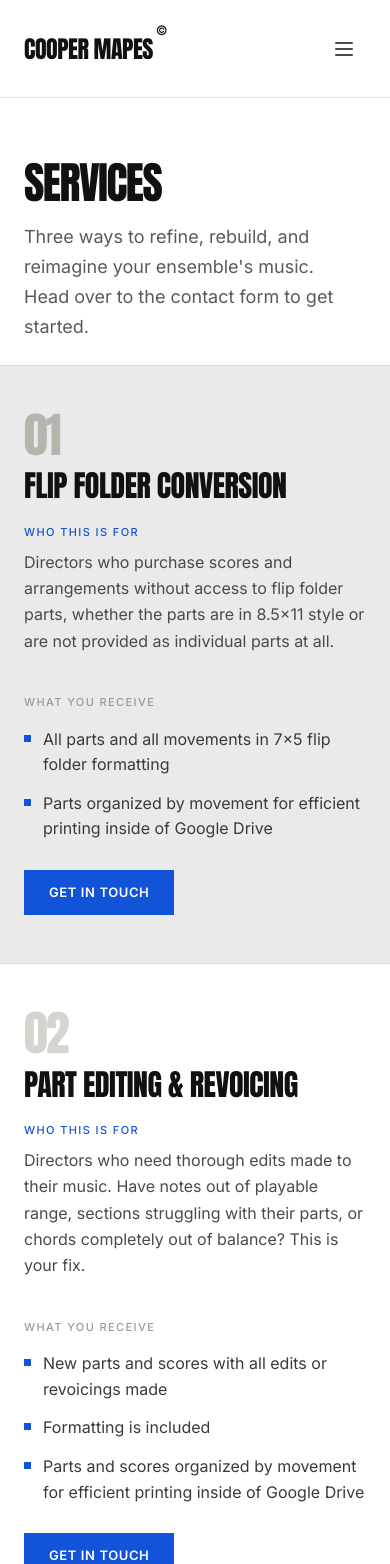
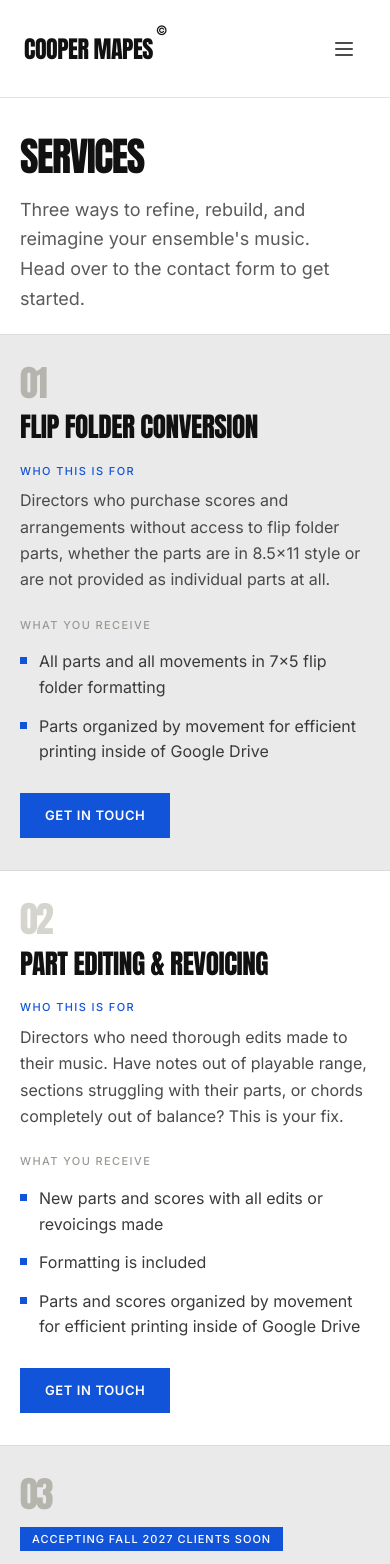
Before and after one commit to coopermapes/coopermapes.com, a Next.js app: page /services in a window 390 px wide. Shown: the top 1564 px of the page. Built offline with nearby package versions, Linux system fonts and the light colour scheme.

Commit message:
feat(mobile): services page spacing and type scale

```diff
--- a/app/components/ServicesSection.tsx
+++ b/app/components/ServicesSection.tsx
@@ -2,6 +2,7 @@
 
 import { useEffect, useRef, useState } from "react";
 import { useRouter } from "next/navigation";
+import { useIsMobile } from "../hooks/useIsMobile";
 
 function ScrollFadeUp({ delay = 0, children }: { delay?: number; children: React.ReactNode }) {
   const ref = useRef<HTMLDivElement>(null);
@@ -82,14 +83,29 @@ export default function ServicesSection() {
   const router = useRouter();
   const scrollToContact = () => { router.push("/contact"); };
   const scrollToInquiry = () => { router.push("/contact#inquiry"); };
+  const isMobile = useIsMobile();
 
   return (
     <section id="services" style={{ background: "#ffffff", paddingTop: "98px" }}>
 
       {/* ── Section header ── */}
-      <div style={{ maxWidth: 1180, margin: "0 auto", padding: "clamp(64px,7vw,96px) clamp(24px,5vw,64px) clamp(24px,3vw,48px)" }}>
+      <div style={{
+        maxWidth: 1180,
+        margin: "0 auto",
+        padding: isMobile
+          ? "clamp(40px,9vw,64px) clamp(20px,5vw,40px) clamp(20px,5vw,36px)"
+          : "clamp(64px,7vw,96px) clamp(24px,5vw,64px) clamp(24px,3vw,48px)",
+      }}>
         <ScrollFadeUp>
-          <h1 style={{ fontFamily: "var(--font-anton)", fontWeight: 400, fontSize: "clamp(44px,6.5vw,80px)", lineHeight: ".92", letterSpacing: "-1.5px", textTransform: "uppercase", margin: 0 }}>
+          <h1 style={{
+            fontFamily: "var(--font-anton)",
+            fontWeight: 400,
+            fontSize: isMobile ? "clamp(40px,10vw,60px)" : "clamp(44px,6.5vw,80px)",
+            lineHeight: ".92",
+            letterSpacing: "-1.5px",
+            textTransform: "uppercase",
+            margin: 0,
+          }}>
             Services
           </h1>
           <p style={{ fontSize: 18, lineHeight: 1.65, color: "#5A5A5A", margin: "20px 0 0", maxWidth: 620, textAlign: "left" }}>
@@ -101,11 +117,20 @@ export default function ServicesSection() {
 
       {/* ── Service 1: Flip Folder Conversion ── */}
       <div style={{ background: "#EAEAEA", borderTop: "1px solid #DCDBD7" }}>
-        <div style={{ maxWidth: 1180, margin: "0 auto", padding: "clamp(48px,5.5vw,96px) clamp(24px,5vw,64px)", display: "flex", flexWrap: "wrap", gap: "clamp(40px,5vw,72px)" }}>
+        <div style={{
+          maxWidth: 1180,
+          margin: "0 auto",
+          padding: isMobile
+            ? "clamp(32px,8vw,56px) clamp(20px,5vw,40px)"
+            : "clamp(48px,5.5vw,96px) clamp(24px,5vw,64px)",
+          display: "flex",
+          flexWrap: "wrap",
+          gap: isMobile ? "clamp(24px,6vw,40px)" : "clamp(40px,5vw,72px)",
+        }}>
           <div style={{ flex: "1 1 340px" }}>
             <ScrollFadeUp>
-              <div style={{ fontFamily: "var(--font-anton)", fontSize: "clamp(48px,5.5vw,96px)", lineHeight: ".9", color: "#B6B5AD", letterSpacing: "-2px", marginBottom: 14 }}>01</div>
-              <h2 style={{ fontFamily: "var(--font-anton)", fontWeight: 400, fontSize: "clamp(30px,3.6vw,46px)", lineHeight: 1.02, letterSpacing: "-.5px", textTransform: "uppercase", margin: 0 }}>
+              <div style={{ fontFamily: "var(--font-anton)", fontSize: isMobile ? "clamp(36px,9vw,56px)" : "clamp(48px,5.5vw,96px)", lineHeight: ".9", color: "#B6B5AD", letterSpacing: "-2px", marginBottom: 14 }}>01</div>
+              <h2 style={{ fontFamily: "var(--font-anton)", fontWeight: 400, fontSize: isMobile ? "clamp(26px,7vw,40px)" : "clamp(30px,3.6vw,46px)", lineHeight: 1.02, letterSpacing: "-.5px", textTransform: "uppercase", margin: 0 }}>
                 Flip Folder Conversion
               </h2>
               <div style={{ fontFamily: "var(--font-inter)", fontSize: 11, fontWeight: 500, letterSpacing: "1.4px", textTransform: "uppercase", color: "#1254D9", margin: "22px 0 8px" }}>
@@ -133,11 +158,20 @@ export default function ServicesSection() {
 
       {/* ── Service 2: Part Editing & Revoicing ── */}
       <div style={{ background: "#FFFFFF", borderTop: "1px solid #DCDBD7" }}>
-        <div style={{ maxWidth: 1180, margin: "0 auto", padding: "clamp(48px,5.5vw,96px) clamp(24px,5vw,64px)", display: "flex", flexWrap: "wrap", gap: "clamp(40px,5vw,72px)" }}>
+        <div style={{
+          maxWidth: 1180,
+          margin: "0 auto",
+          padding: isMobile
+            ? "clamp(32px,8vw,56px) clamp(20px,5vw,40px)"
+            : "clamp(48px,5.5vw,96px) clamp(24px,5vw,64px)",
+          display: "flex",
+          flexWrap: "wrap",
+          gap: isMobile ? "clamp(24px,6vw,40px)" : "clamp(40px,5vw,72px)",
+        }}>
           <div style={{ flex: "1 1 340px" }}>
             <ScrollFadeUp>
-              <div style={{ fontFamily: "var(--font-anton)", fontSize: "clamp(48px,5.5vw,96px)", lineHeight: ".9", color: "#D5D4CE", letterSpacing: "-2px", marginBottom: 14 }}>02</div>
-              <h2 style={{ fontFamily: "var(--font-anton)", fontWeight: 400, fontSize: "clamp(30px,3.6vw,46px)", lineHeight: 1.02, letterSpacing: "-.5px", textTransform: "uppercase", margin: 0 }}>
+              <div style={{ fontFamily: "var(--font-anton)", fontSize: isMobile ? "clamp(36px,9vw,56px)" : "clamp(48px,5.5vw,96px)", lineHeight: ".9", color: "#D5D4CE", letterSpacing: "-2px", marginBottom: 14 }}>02</div>
+              <h2 style={{ fontFamily: "var(--font-anton)", fontWeight: 400, fontSize: isMobile ? "clamp(26px,7vw,40px)" : "clamp(30px,3.6vw,46px)", lineHeight: 1.02, letterSpacing: "-.5px", textTransform: "uppercase", margin: 0 }}>
                 Part Editing &amp; Revoicing
               </h2>
               <div style={{ fontFamily: "var(--font-inter)", fontSize: 11, fontWeight: 500, letterSpacing: "1.4px", textTransform: "uppercase", color: "#1254D9", margin: "22px 0 8px" }}>
@@ -166,14 +200,23 @@ export default function ServicesSection() {
 
       {/* ── Service 3: Custom Arranging ── */}
       <div style={{ background: "#EAEAEA", borderTop: "1px solid #DCDBD7" }}>
-        <div style={{ maxWidth: 1180, margin: "0 auto", padding: "clamp(48px,5.5vw,96px) clamp(24px,5vw,64px)", display: "flex", flexWrap: "wrap", gap: "clamp(40px,5vw,72px)" }}>
+        <div style={{
+          maxWidth: 1180,
+          margin: "0 auto",
+          padding: isMobile
+            ? "clamp(32px,8vw,56px) clamp(20px,5vw,40px)"
+            : "clamp(48px,5.5vw,96px) clamp(24px,5vw,64px)",
+          display: "flex",
+          flexWrap: "wrap",
+          gap: isMobile ? "clamp(24px,6vw,40px)" : "clamp(40px,5vw,72px)",
+        }}>
           <div style={{ flex: "1 1 340px" }}>
             <ScrollFadeUp>
-              <div style={{ fontFamily: "var(--font-anton)", fontSize: "clamp(48px,5.5vw,96px)", lineHeight: ".9", color: "#B6B5AD", letterSpacing: "-2px", marginBottom: 14 }}>03</div>
+              <div style={{ fontFamily: "var(--font-anton)", fontSize: isMobile ? "clamp(36px,9vw,56px)" : "clamp(48px,5.5vw,96px)", lineHeight: ".9", color: "#B6B5AD", letterSpacing: "-2px", marginBottom: 14 }}>03</div>
               <div style={{ display: "inline-block", background: "#1254D9", color: "#fff", fontFamily: "var(--font-inter)", fontSize: 11, fontWeight: 500, letterSpacing: "1px", textTransform: "uppercase", padding: "4px 12px", borderRadius: 0, marginBottom: 14 }}>
                 Accepting Fall 2027 Clients Soon
               </div>
-              <h2 style={{ fontFamily: "var(--font-anton)", fontWeight: 400, fontSize: "clamp(30px,3.6vw,46px)", lineHeight: 1.02, letterSpacing: "-.5px", textTransform: "uppercase", margin: 0 }}>
+              <h2 style={{ fontFamily: "var(--font-anton)", fontWeight: 400, fontSize: isMobile ? "clamp(26px,7vw,40px)" : "clamp(30px,3.6vw,46px)", lineHeight: 1.02, letterSpacing: "-.5px", textTransform: "uppercase", margin: 0 }}>
                 Custom Arranging
               </h2>
               <div style={{ fontFamily: "var(--font-inter)", fontSize: 11, fontWeight: 500, letterSpacing: "1.4px", textTransform: "uppercase", color: "#1254D9", margin: "22px 0 8px" }}>
```
